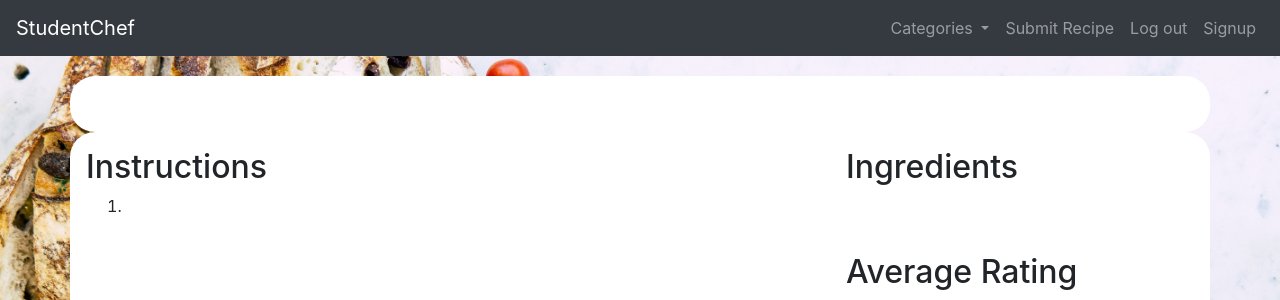
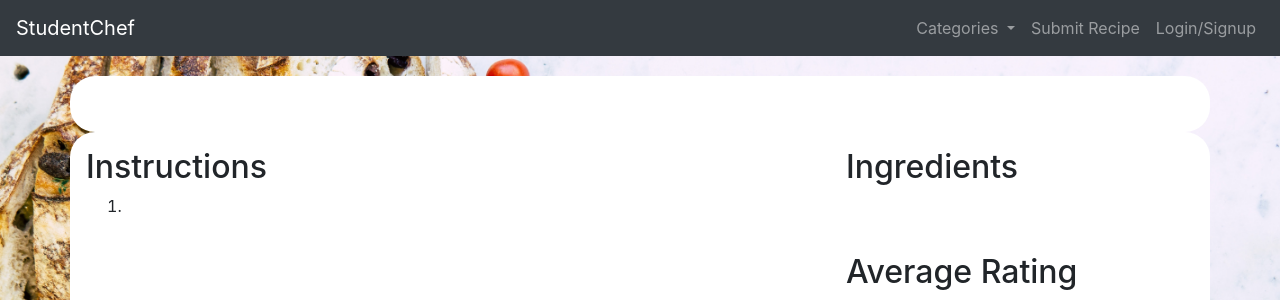
Before and after one commit to bogdy22/StudentChef, a PHP site: page /studentchef/recipe.php?id=1 in a window 1280 px wide. Shown: the top 300 px of the page. Run offline with PHP 8.4, Linux system fonts and the light colour scheme; data that the repository does not hold is empty.

Commit message:
displayed login and logout buttons at correct time

```diff
--- a/home.php
+++ b/home.php
@@ -1,3 +1,8 @@
+<?php
+session_start();
+$_SESSION["returnPath"] = "../home.php";
+?>
+
 <!DOCTYPE html>
 <html lang="en">
   <head>
--- a/nav.php
+++ b/nav.php
@@ -16,13 +16,12 @@
 			  </li>
 			<a class="nav-link" href="submitRecipe.php">Submit Recipe</a>
 			<?php
-            if (!(!isset($_SESSION["authTime"]) || !isset($_SESSION["username"]))){
-                echo "<a class='nav-link' href='auth/login.php'>Login</a>";
+            if (!isset($_SESSION["authTime"]) || !isset($_SESSION["username"])){
+                echo "<a class='nav-link' href='auth/login.php'>Login/Signup</a>";
             }else{
-                echo "<a class='nav-link' href='auth/logout.php'>Log out</a>";
+                echo "<a class='nav-link' href='auth/logout.php'>Logout</a>";
             }
             ?>
-			<a class="nav-link" href="#">Signup</a>
 		</div>
 	</div>
 </nav>
```
